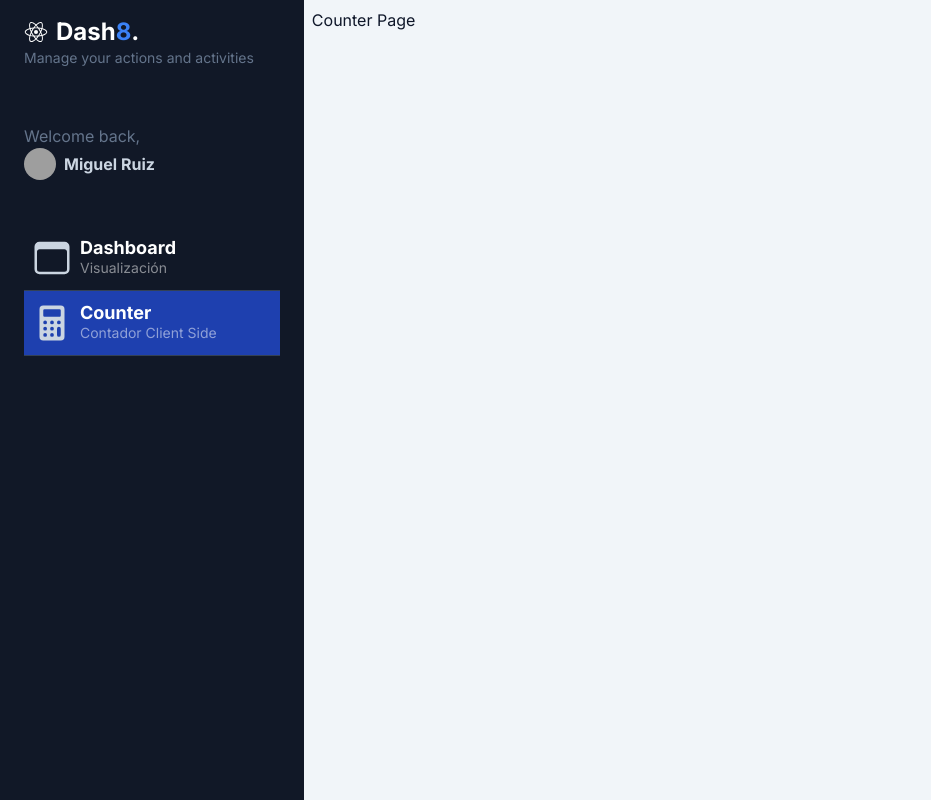
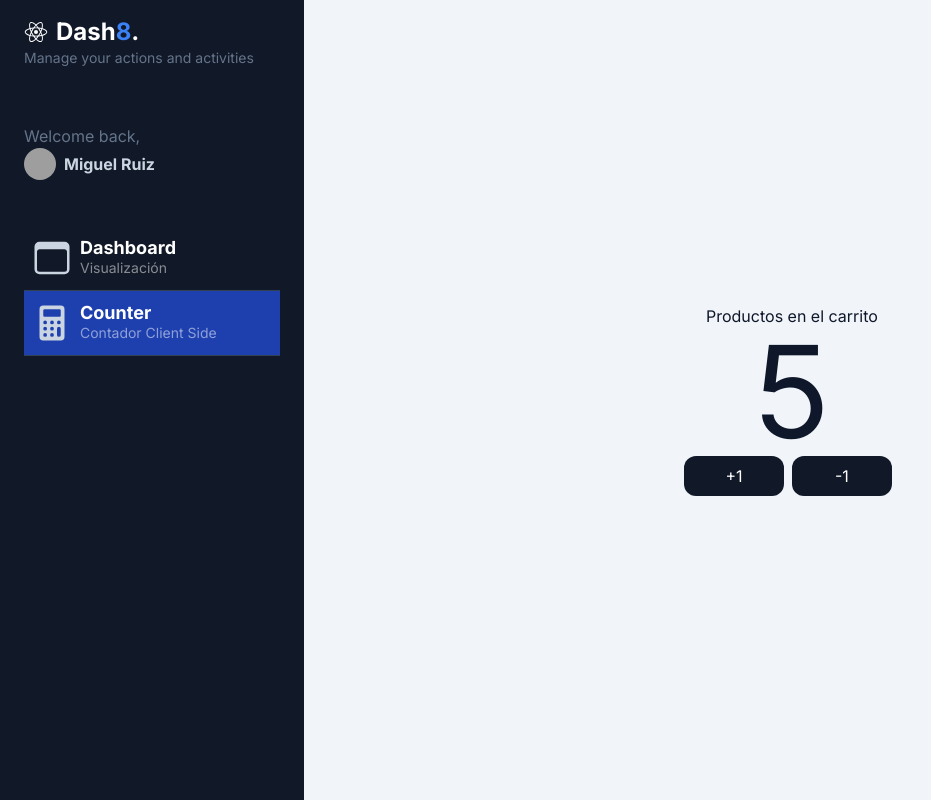
Before and after one commit to MiguelRuizHdz/next-my-dashboard, a Next.js app: page /dashboard/counter in a window 1280 px wide. Shown: the whole page, without its empty margins (0-931 px from the left). Built offline with nearby package versions, Linux system fonts and the light colour scheme; grey boxes are pictures that could not be loaded.

Commit message:
Counter - Manejo de estado - useState

```diff
--- a/src/app/dashboard/counter/page.tsx
+++ b/src/app/dashboard/counter/page.tsx
@@ -1,8 +1,33 @@
+'use client';
+import { useState } from 'react';
+import { Metadata } from 'next';
+
+export const metadata: Metadata = {
+  title: 'Counter Page',
+  description: 'Un simple contador'
+}
 
 export default function CounterPage() {
+
+  const [count, setCount] = useState(5);
+
   return (
-    <div>
-      <h1>Counter Page</h1>
+    <div className="flex flex-col items-center justify-center w-full h-full">
+      <span>Productos en el carrito</span>
+      <span className="text-9xl">{ count }</span>
+
+      <div  className="flex">
+        <button
+          onClick={() => setCount(count + 1)}
+          className="flex items-center justify-center p-2 rounded-xl bg-gray-900 text-white hover:bg-gray-600 transition-all w-[100px] mr-2">
+          +1
+        </button>
+        <button
+          onClick={() => setCount(count - 1)}
+          className="flex items-center justify-center p-2 rounded-xl bg-gray-900 text-white hover:bg-gray-600 transition-all w-[100px] mr-2">
+          -1
+        </button>
+      </div>
     </div>
   );
 }
```
